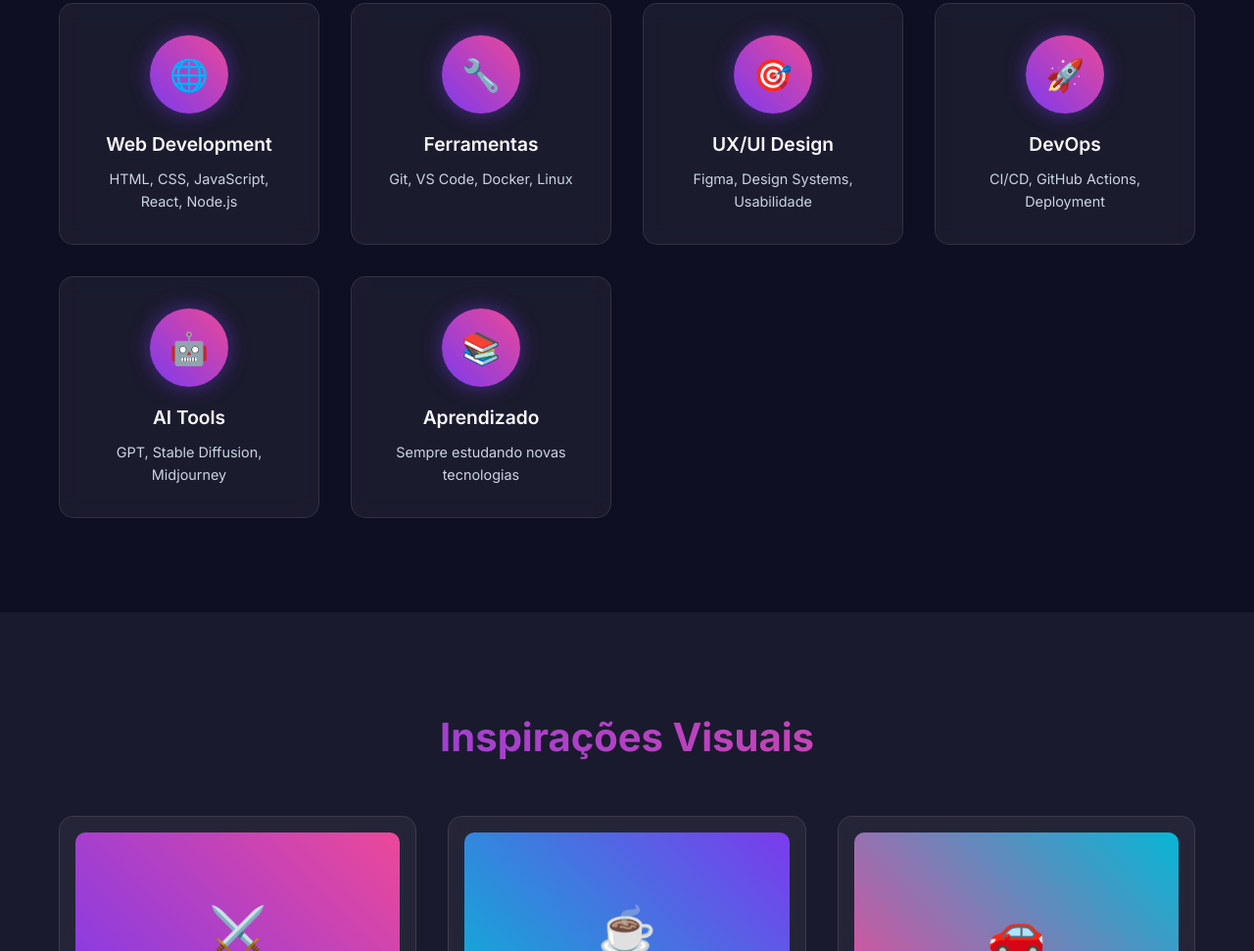
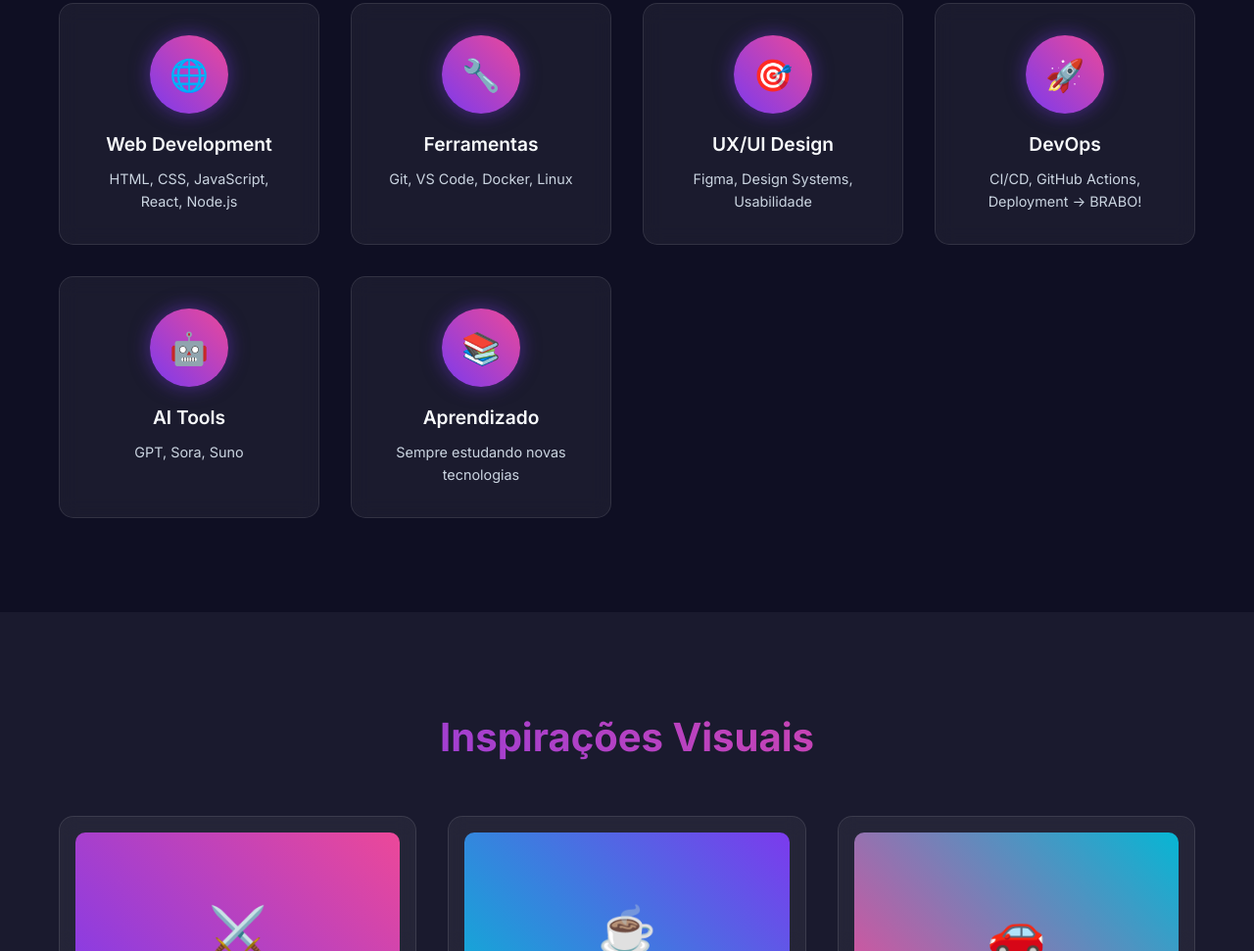
Before and after one commit to giovannigrs/bruno-bowd-prime, a plain HTML site: page index.html in a window 1280 px wide. Shown: the part 1995-2966 px from the top of the page at 98% size. Drawn offline with Linux system fonts and the light colour scheme.

Commit message:
Ajuset as AIs usadas

```diff
--- a/index.html
+++ b/index.html
@@ -650,12 +650,12 @@
                 <div class="skill-card">
                     <div class="skill-icon">🚀</div>
                     <h3 class="skill-title">DevOps</h3>
-                    <p class="skill-text">CI/CD, GitHub Actions, Deployment</p>
+                    <p class="skill-text">CI/CD, GitHub Actions, Deployment -> BRABO!</p>
                 </div>
                 <div class="skill-card">
                     <div class="skill-icon">🤖</div>
                     <h3 class="skill-title">AI Tools</h3>
-                    <p class="skill-text">GPT, Stable Diffusion, Midjourney</p>
+                    <p class="skill-text">GPT, Sora, Suno</p>
                 </div>
                 <div class="skill-card">
                     <div class="skill-icon">📚</div>
```
